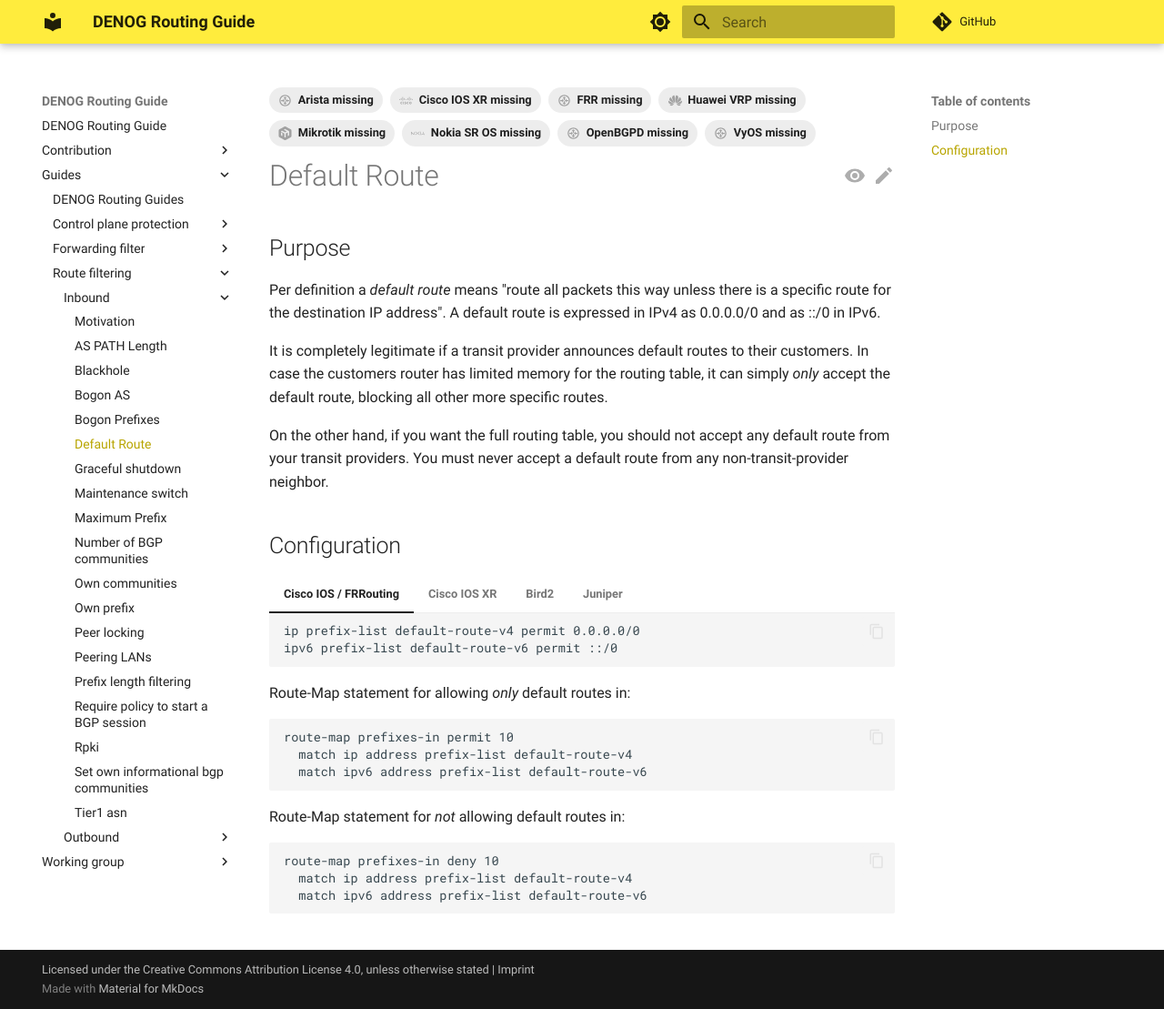
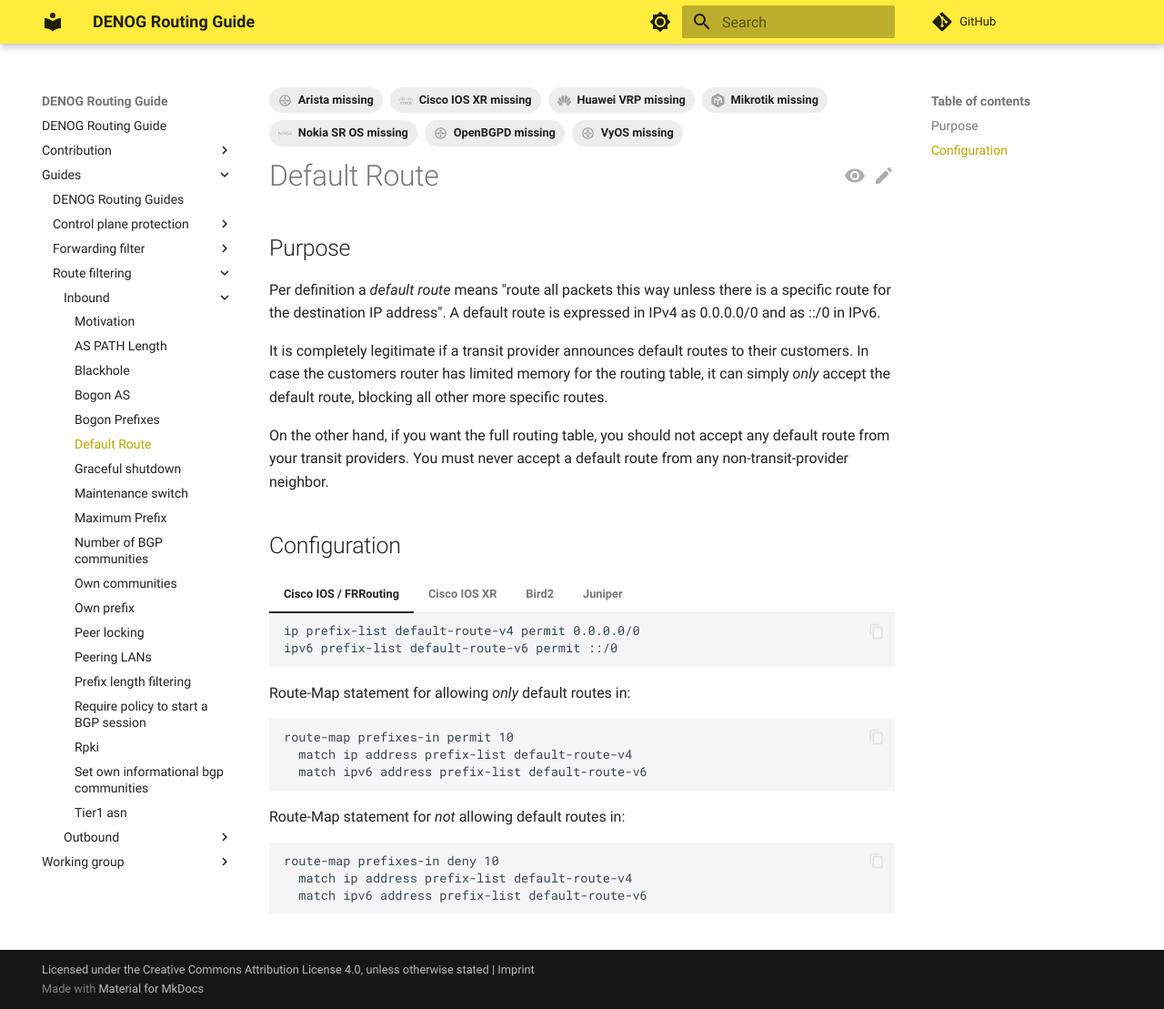
Before and after one commit to denog/routing-guide, an MkDocs documentation site: the page built from docs/guides/route_filtering/inbound/default_route.md, in a window 1280 px wide and 1109 px high. Shown: the whole window at 91% size. Built offline with MkDocs 1.6.1 and Material for MkDocs 9.7.7, drawn with Linux system fonts in a browser that asks for light colours; comment, search, counter and statistics services are not loaded.

Commit message:
route-filtering/inbound/default-route: remove frr missing tag

```diff
--- a/docs/guides/route_filtering/inbound/default_route.md
+++ b/docs/guides/route_filtering/inbound/default_route.md
@@ -2,7 +2,6 @@
 tags:
   - Arista missing
   - Cisco IOS XR missing
-  - FRR missing
   - Huawei VRP missing
   - Mikrotik missing
   - Nokia SR OS missing
```
